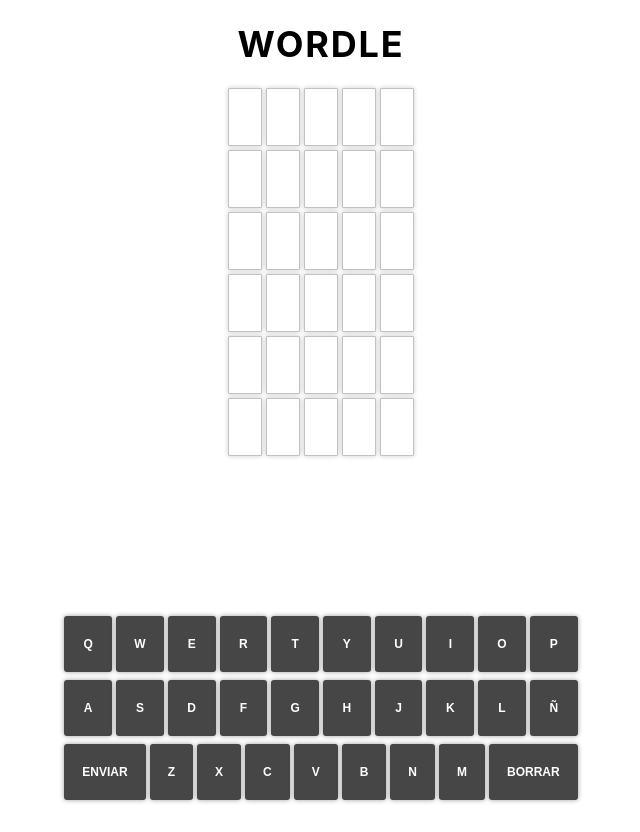
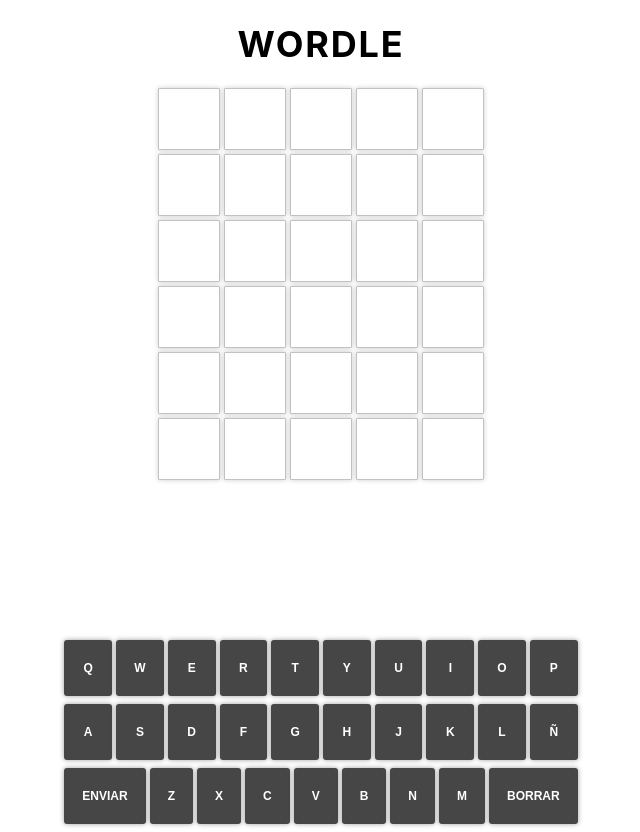
Before and after one commit to maarcoscuesta18/mywordle, a React (Create React App) app: page / in a window 1280 px wide. Shown: the whole page, without its empty margins (319-959 px from the left). Before the commit the page ends 808 px from the top, so only its background shows below. Built offline with nearby package versions, Linux system fonts and the light colour scheme; no server answers.

Commit message:
adjust text

```diff
--- a/src/App.css
+++ b/src/App.css
@@ -30,6 +30,8 @@
   border-radius: 1px;
   box-shadow: 0px 0px 5px 0px rgba(0, 0, 0, 0.199);
   font-size: xx-large;
+  height: 60px;
+  width: 60px;
 }
 
 .keyboard-button{
--- a/src/components/WordleBox/WordleGrid.jsx
+++ b/src/components/WordleBox/WordleGrid.jsx
@@ -4,11 +4,11 @@
   return <div className="w-full grid grid-cols-5 gap-1">
       {Array.from(new Array(maxLength * maxTries), (_, idx) => {
           return <div key={idx} className={
-            "word-border font-bold text-xs h-14 rounded flex justify-center items-center  uppercase "+
+            "word-border font-bold rounded flex justify-center items-center  uppercase"+
           (guessLetters[idx]?.state === 'success' ? " bg-green-600" : '' )+
           (guessLetters[idx]?.state === 'warn' ? " bg-yellow-700" : '' )+
           (guessLetters[idx]?.state === 'error' ? " bg-zinc-800" : '' )
-        }><span className='px-3 sm:px-4'>{guessLetters[idx]?.letter}</span></div>
+        }>{guessLetters[idx]?.letter}</div>
         })}
   </div>;
 }
```
